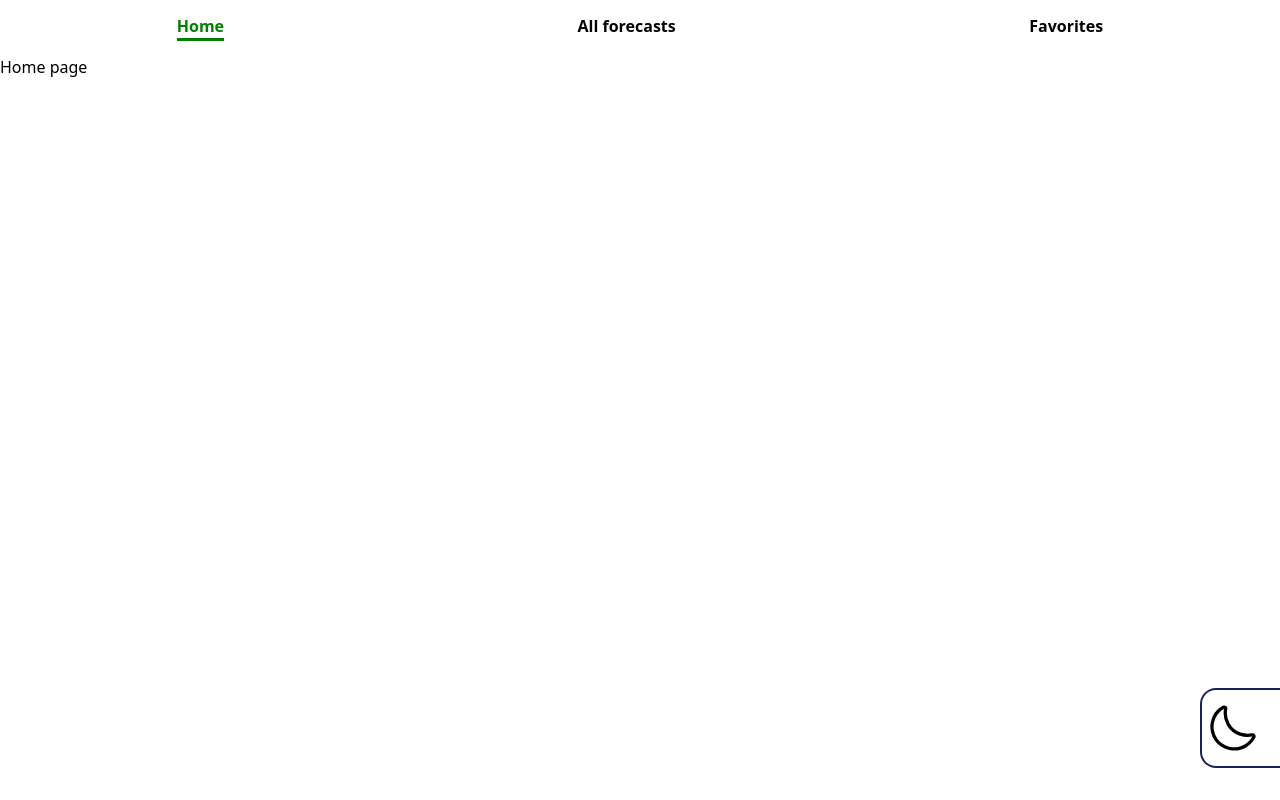
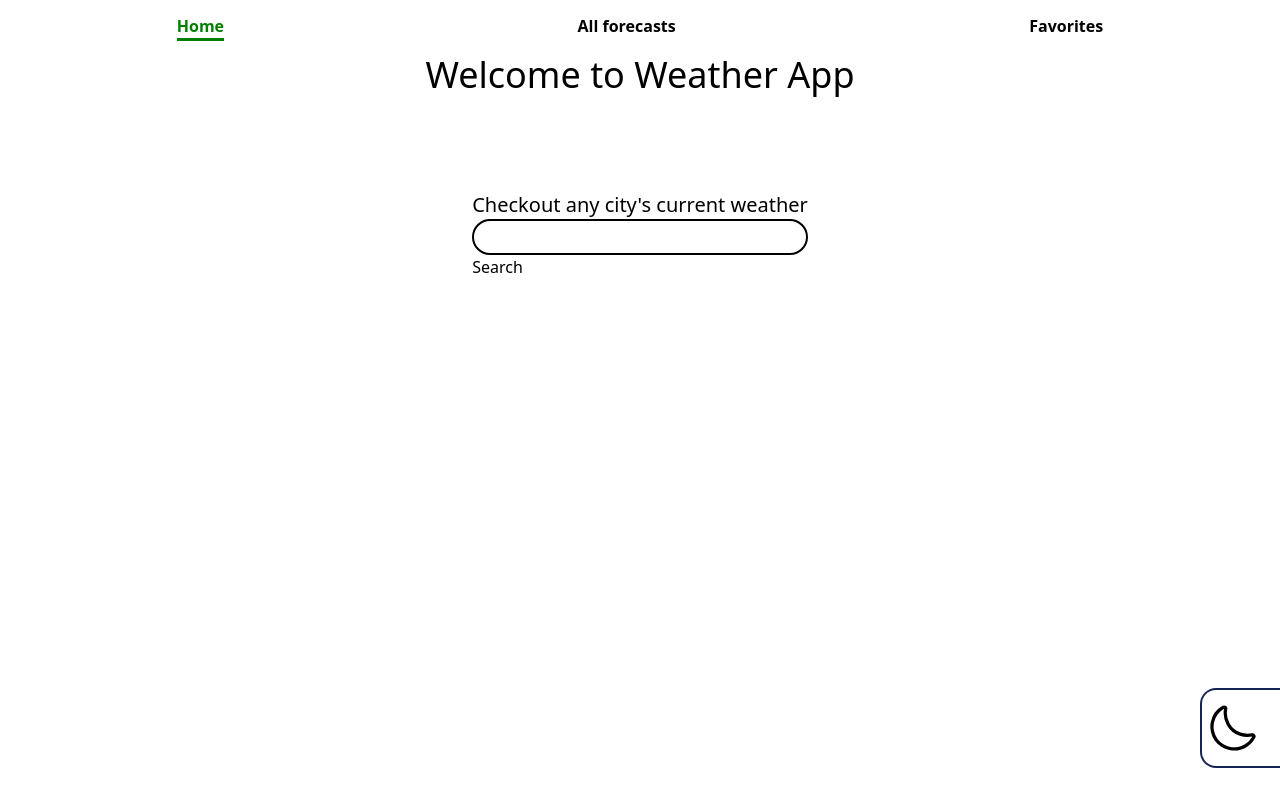
Before and after one commit to Mihail-Hristov-123/weather-app, a React (Vite) app in the folder weather-app/: page /home in a window 1280 px wide. Built offline with nearby package versions, Linux system fonts and the light colour scheme; no server answers.

Commit message:
feat: trigger city fetch on city search

```diff
--- /dev/null
+++ b/weather-app/src/components/SVG/SearchSVG.tsx
@@ -0,0 +1,20 @@
+export const SearchSVG = () => (
+  <svg viewBox="0 0 24 24" fill="none" xmlns="http://www.w3.org/2000/svg">
+    <g id="SVGRepo_bgCarrier" strokeWidth="0"></g>
+    <g
+      id="SVGRepo_tracerCarrier"
+      strokeLinecap="round"
+      strokeLinejoin="round"
+    ></g>
+    <g id="SVGRepo_iconCarrier">
+      {" "}
+      <path
+        d="M15.7955 15.8111L21 21M18 10.5C18 14.6421 14.6421 18 10.5 18C6.35786 18 3 14.6421 3 10.5C3 6.35786 6.35786 3 10.5 3C14.6421 3 18 6.35786 18 10.5Z"
+        stroke="#000000"
+        strokeWidth="2"
+        strokeLinecap="round"
+        strokeLinejoin="round"
+      ></path>{" "}
+    </g>
+  </svg>
+);
--- a/weather-app/src/main.tsx
+++ b/weather-app/src/main.tsx
@@ -2,7 +2,7 @@ import { createRoot } from "react-dom/client";
 
 import { BrowserRouter, Navigate, Route, Routes } from "react-router";
 import { Navbar } from "./components/Navbar.tsx";
-import { Home } from "./pages/Home.tsx";
+import { Home } from "./pages/home/Home.tsx";
 import { Forecasts } from "./pages/Forecasts.tsx";
 import { Favorites } from "./pages/Favorites.tsx";
 import { NotFound } from "./pages/NotFound.tsx";
--- a/weather-app/src/pages/Home.tsx
+++ /dev/null
@@ -1,11 +0,0 @@
-import { useGetCurrentWeatherQuery } from "../services/weatherApi";
-
-export const Home = () => {
-  const { data, error, isLoading } = useGetCurrentWeatherQuery("Sofia");
-
-  return (
-    <>
-      <h1>Home page</h1>
-    </>
-  );
-};
--- /dev/null
+++ b/weather-app/src/pages/home/Home.tsx
@@ -0,0 +1,40 @@
+import type { FormEvent } from "react";
+import { useLazyGetCurrentWeatherByCityQuery } from "../../services/weatherApi";
+
+import { useAppDispatch, useAppSelector } from "../../typedHooks";
+
+import { reset, update } from "./searchSlice";
+
+export const Home = () => {
+  const searchValue = useAppSelector((state) => state.search.value);
+  const dispatch = useAppDispatch();
+  const [trigger, { data, isLoading, isError }] =
+    useLazyGetCurrentWeatherByCityQuery();
+  const handleSubmit = async (e: FormEvent) => {
+    e.preventDefault();
+    console.log("Submitted");
+    await trigger(searchValue);
+    console.log(data);
+    dispatch(reset());
+  };
+
+  return (
+    <div className=" flex flex-col items-center gap-24">
+      <h1 className=" text-center text-4xl">Welcome to Weather App</h1>
+      <form onSubmit={(e) => handleSubmit(e)}>
+        <label className=" flex flex-col text-xl">
+          Checkout any city's current weather
+          <input
+            value={searchValue}
+            minLength={2}
+            required
+            onChange={(e) => dispatch(update(e.target.value))}
+            className="border-2  rounded-4xl px-1 py-0.5"
+            type="search"
+          />
+        </label>
+        <button type="submit">Search</button>
+      </form>
+    </div>
+  );
+};
--- /dev/null
+++ b/weather-app/src/pages/home/searchSlice.ts
@@ -0,0 +1,26 @@
+import { createSlice, type PayloadAction } from "@reduxjs/toolkit";
+
+type SearchSliceType = {
+  value: string;
+};
+
+const initialState: SearchSliceType = {
+  value: "",
+};
+
+const searchSlice = createSlice({
+  name: "search",
+  initialState,
+  reducers: {
+    update: (state, action: PayloadAction<string>) => {
+      state.value = action.payload;
+    },
+    reset: (state) => {
+      state.value = "";
+    },
+  },
+});
+
+export const { update, reset } = searchSlice.actions;
+
+export default searchSlice.reducer;
--- a/weather-app/src/services/weatherApi.ts
+++ b/weather-app/src/services/weatherApi.ts
@@ -6,9 +6,12 @@ export const weatherApi = createApi({
   reducerPath: "weatherApi",
   baseQuery: fetchBaseQuery({ baseUrl: "http://api.weatherapi.com/v1" }),
   endpoints: (builder) => ({
-    getCurrentWeather: builder.query({
+    getCurrentWeatherByCity: builder.query({
       query: (city) => `current.json?key=${WEATHER_API_KEY}&q=${city}`,
     }),
   }),
 });
-export const { useGetCurrentWeatherQuery } = weatherApi;
+export const {
+  useGetCurrentWeatherByCityQuery,
+  useLazyGetCurrentWeatherByCityQuery,
+} = weatherApi;
--- a/weather-app/src/store.ts
+++ b/weather-app/src/store.ts
@@ -1,9 +1,11 @@
 import { configureStore } from "@reduxjs/toolkit";
 import { weatherApi } from "./services/weatherApi";
+import searchReducer from "./pages/home/searchSlice";
 
 export const store = configureStore({
   reducer: {
     [weatherApi.reducerPath]: weatherApi.reducer,
+    search: searchReducer,
   },
   middleware: (getDefaultMiddleware) =>
     getDefaultMiddleware().concat(weatherApi.middleware),
```
